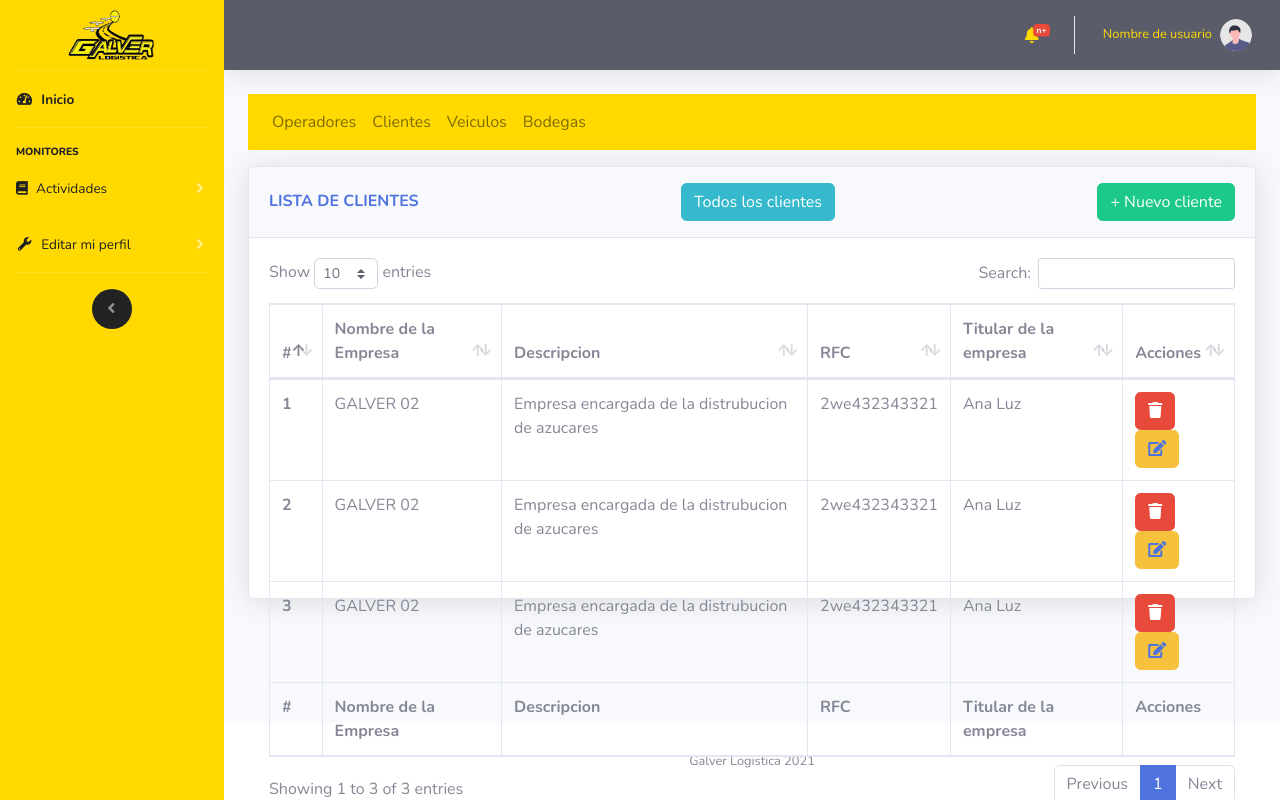
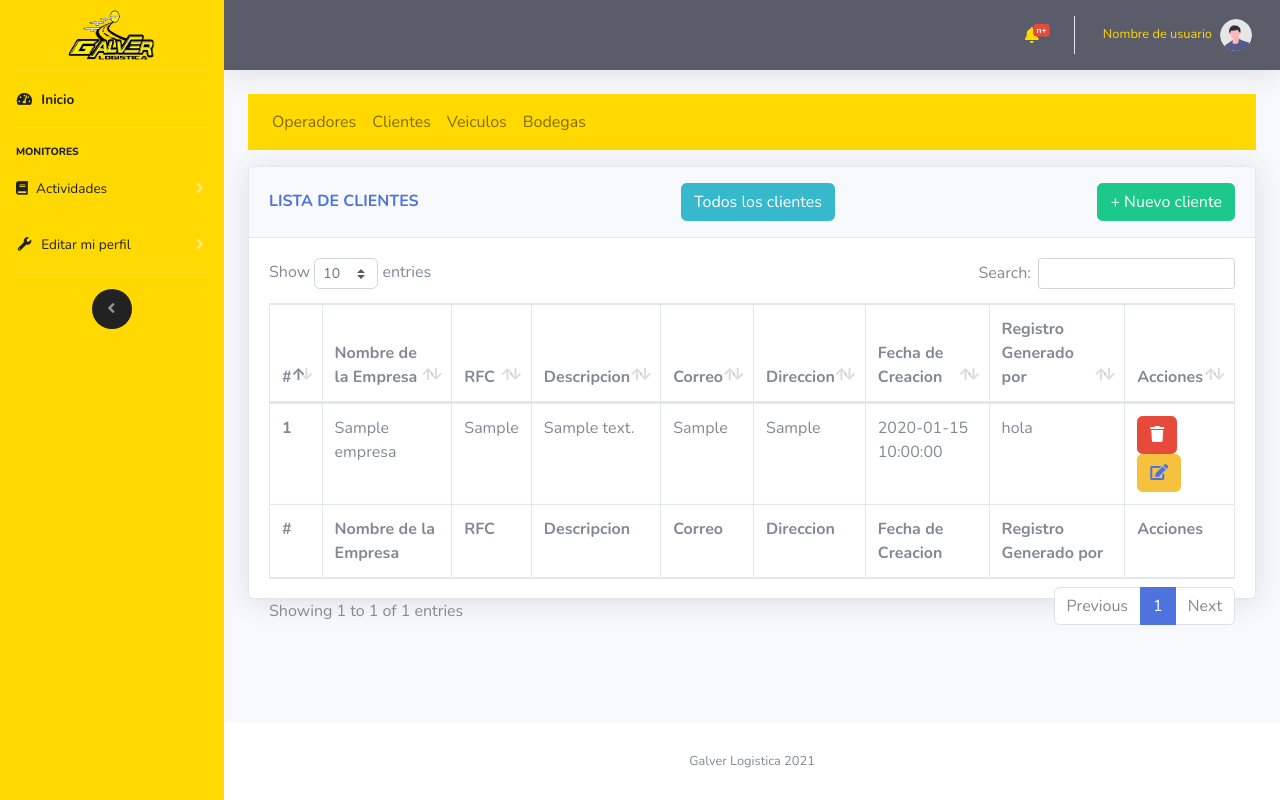
Before and after one commit to JoseArmandoMT1995/sistemaGalver, a PHP site: page /vistas/clientes.php in a window 1280 px wide. Run offline with PHP 8.4, Linux system fonts and the light colour scheme; the visitor is signed in with stand-in values (Sample User, id 1); data comes from the database, SQL or seed files in the repository; tables that the repository leaves empty or names only in its code hold one stand-in row (values such as "Sample post").

Commit message:
funciones basicas de sql implementadas , falta edit

```diff
--- /dev/null
+++ b/controlador/modulos/clientes/clientesMostrar.php
@@ -0,0 +1,11 @@
+<?php
+
+
+    include "../controlador/coneccion/config.php";
+    $consultaSql=muestraClientes($con);
+    function muestraClientes($con){
+        $consultaContenido= "SELECT empresa.empresaId, empresa.empresaNombre, empresa.empresaRFC, empresa.empresaDescripcion, empresa.empresaDireccion, empresa.empresaCorreo, empresa.empresaFechaDeCreacion, sesion.sesionId, sesion.sesionNombre FROM empresa LEFT JOIN sesion ON empresa.sesionId = sesion.sesionId;";
+        return $con->query($consultaContenido);
+    }
+
+?>
--- a/vistas/clientes.php
+++ b/vistas/clientes.php
@@ -25,9 +25,12 @@
                                     <tr>
                                         <th scope="col">#</th>
                                         <th scope="col">Nombre de la Empresa</th>
+                                        <th scope="col">RFC</th>
                                         <th scope="col">Descripcion</th>
-                                        <th scope="col">RFC</th>
-                                        <th scope="col">Titular de la empresa</th>
+                                        <th scope="col">Correo</th>
+                                        <th scope="col">Direccion</th>
+                                        <th scope="col">Fecha de Creacion</th>
+                                        <th scope="col">Registro Generado por</th>
                                         <th scope="col">Acciones</th>
                                     </tr>
                                 </thead>
@@ -35,58 +38,50 @@
                                     <tr>
                                         <th scope="col">#</th>
                                         <th scope="col">Nombre de la Empresa</th>
+
+                                        <th scope="col">RFC</th>
                                         <th scope="col">Descripcion</th>
-                                        <th scope="col">RFC</th>
-                                        <th scope="col">Titular de la empresa</th>
+                                        <th scope="col">Correo</th>
+                                        <th scope="col">Direccion</th>
+                                        <th scope="col">Fecha de Creacion</th>
+                                        <th scope="col">Registro Generado por</th>
                                         <th scope="col">Acciones</th>
                                     </tr>
                                 </tfoot>
                                 <tbody>
+                                <?php
+
+                                    include "../controlador/modulos/clientes/clientesMostrar.php";
+                                    $contador=0;
+                                    while ($r=$consultaSql->fetch_array())
+                                    {
+                                        $contador=$contador+1;
+                                ?>
                                     <tr>
-                                        <th scope="row">1</th>
-                                        <td>GALVER 02</td>
-                                        <td>Empresa encargada de la distrubucion de azucares</td>
-                                        <td>2we432343321</td>
-                                        <td>Ana Luz</td>
+                                        <th scope="row"><?php echo $contador?></th>
+                                        <td><?php echo $r["empresaNombre"];?></td>
+
+                                        <td><?php echo $r["empresaRFC"];?></td>
+                                        <td><?php echo $r["empresaDescripcion"];?></td>
+                                        <td><?php echo $r["empresaCorreo"];?></td>
+                                        <td><?php echo $r["empresaDireccion"];?></td>
+                                        <td><?php echo $r["empresaFechaDeCreacion"];?></td>
+
+                                        <td><?php echo $r["sesionNombre"];?></td>
+
+
                                         <td>
-                                            <button type="button" class="btn btn-danger"><i
-                                                    class="fas fa-trash"></i></button>
+                                            <a href="../controlador/modulos/clientes/clientesEliminar.php?empresaId=<?php echo $r['empresaId'];?>& empresaNombre=<?php echo $r['empresaNombre'];?>"><button type="button" class="btn btn-danger"><i
+                                                    class="fas fa-trash"></i></button></a>
+
                                             <button type="button" class="btn btn-warning"><a
                                                     href="clientesEditar.html?idCli=1"><i
                                                         class="fas fa-edit"></i></a></button>
                                         </td>
                                     </tr>
-                                    <tr>
-                                        <th scope="row">2</th>
-                                        <td>GALVER 02</td>
-                                        <td>Empresa encargada de la distrubucion de azucares</td>
-                                        <td>2we432343321</td>
-                                        <td>Ana Luz</td>
-                                        <td>
-                                            <button type="button" class="btn btn-danger">
-                                                <i class="fas fa-trash"></i>
-
-                                            </button>
-                                            <button type="button" class="btn btn-warning">
-                                                <a href="clientesEditar.html?idCli=2"><i class="fas fa-edit"></i></a>
-
-                                            </button>
-                                        </td>
-                                    </tr>
-                                    <tr>
-                                        <th scope="row">3</th>
-                                        <td>GALVER 02</td>
-                                        <td>Empresa encargada de la distrubucion de azucares</td>
-                                        <td>2we432343321</td>
-                                        <td>Ana Luz</td>
-                                        <td>
-                                            <button type="button" class="btn btn-danger"><i
-                                                    class="fas fa-trash"></i></button>
-                                            <button type="button" class="btn btn-warning"><a
-                                                    href="clientesEditar.html?idCli=3"><i
-                                                        class="fas fa-edit"></i></a></button>
-                                        </td>
-                                    </tr>
+                                <?php
+                                    }
+                                ?>
                                 </tbody>
                             </table>
                         </div>
```
Also changed, not shown: controlador/modulos/clientes/clientesAgregar.php (added, +68 -0 lines), controlador/modulos/clientes/clientesEliminar.php (added, +9 -0 lines), vistas/clientesNuevoRegistro.php (+42 -8 lines), vistas/select1.html (added, +14 -0 lines).
